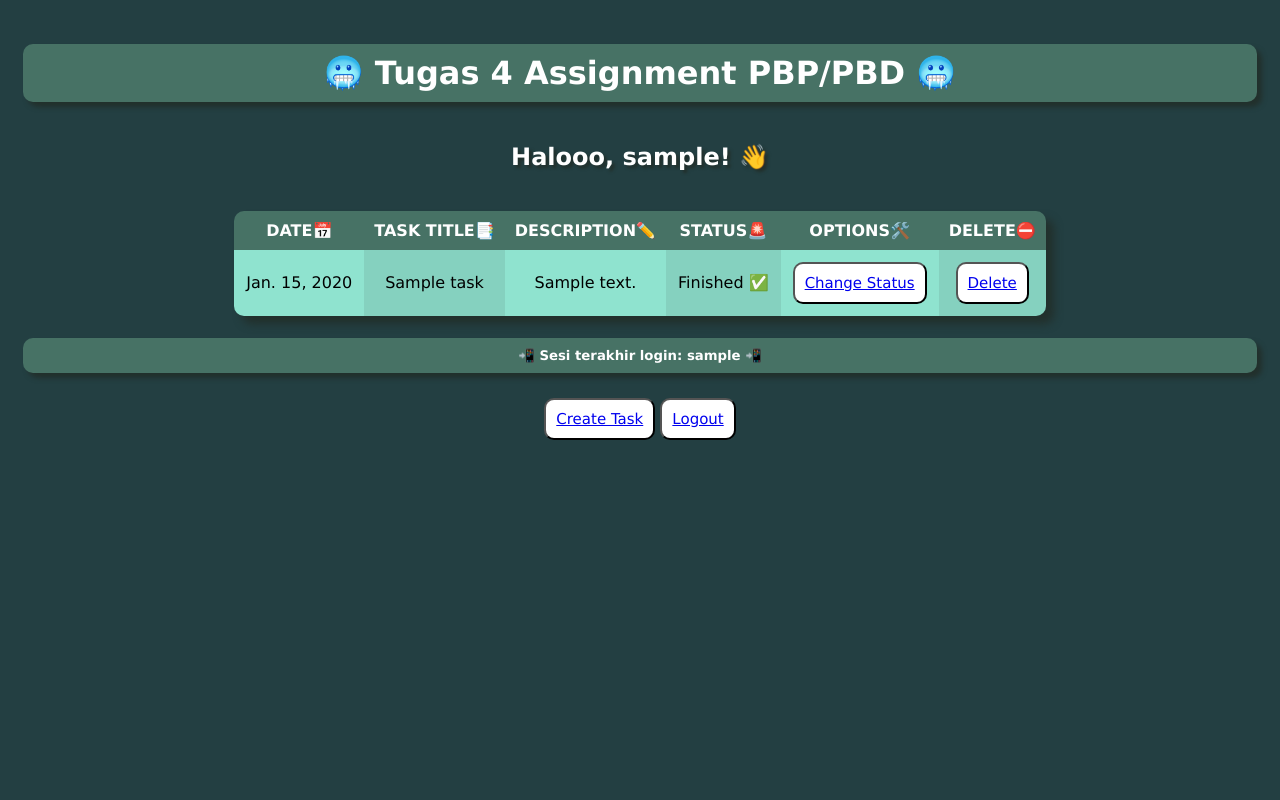
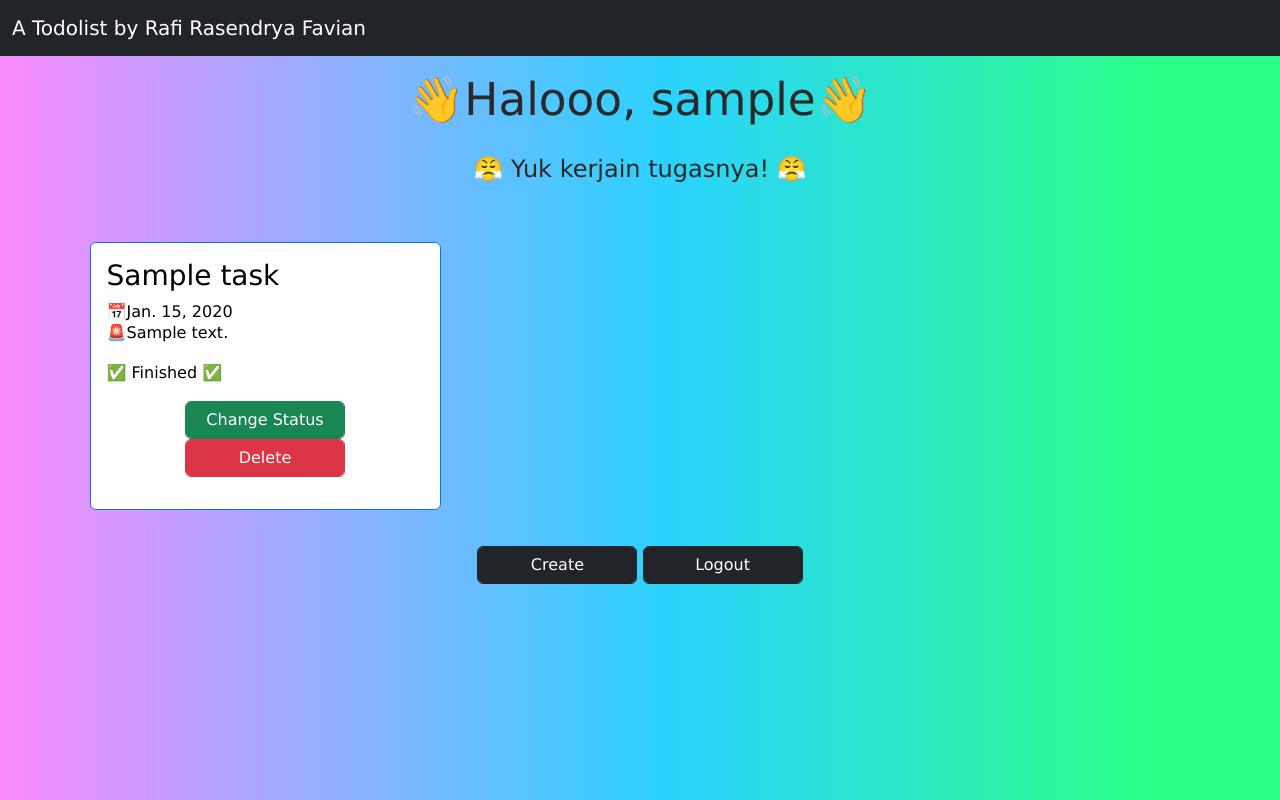
Before and after one commit to Papiann/Tugas2PBP, a Django app: template todolist/templates/todolist.html in a window 1280 px wide. Run offline with Django 4.2, Linux system fonts and the light colour scheme; tables that the repository leaves empty hold one stand-in row (values such as "Sample post"); the template is opened without the code that fills it: values that come from a table or form of the project are taken from there, most other values are stand-ins (such as "Sample title", 1, 10 or a date in 2020).

Commit message:
Finish all except README.md

```diff
--- a/todolist/templates/todolist.html
+++ b/todolist/templates/todolist.html
@@ -2,138 +2,76 @@
 
 {% block content %}
 
+<!-- BOOTSTRAP -->
+<head>
+    <meta name="viewport" content="width=device-width, initial-scale=1.0">
+    <link href="https://cdn.jsdelivr.net/npm/bootstrap@5.2.1/dist/css/bootstrap.min.css" rel="stylesheet" integrity="sha384-iYQeCzEYFbKjA/T2uDLTpkwGzCiq6soy8tYaI1GyVh/UjpbCx/TYkiZhlZB6+fzT" crossorigin="anonymous">
+</head>
+
 <!-- Style HTML-->
 <style>
     /* JUDUL */
-    .judul {
+    .mt-5 {
         text-align: center;
-        background-color: #477265;
-        border-radius: 10px 10px 10px 10px;
-        color: rgb(255, 255, 255);
+        color: rgb(41, 41, 41);
         padding: 10px;
         font-family: 'verdana';
-        box-shadow: 5px 5px 5px #22302c;
+    }
+    .mb-5 {
+        text-align: center;
+        color: rgb(41, 41, 41);
+        padding: 10px;
+        font-family: 'verdana';
     }
     /* BODY TEMPLATE*/
     body {
         font-family: 'verdana';
         padding: 15px;
-        background-color: #233f42;
-        color: #ffffff;
-    }
-    /* HALOOO, USERNAME */
-    .username {
-        text-align:center;
-        font-size: 24px;
-        text-shadow: 3px 3px 3px #22302c;
-    }
-    /* KOTAK TABEL */
-    .tabel {
-        padding: 12px 15px;
-        border-collapse: collapse;
-        border-radius: 10px 10px 10px 10px;
-        overflow: hidden;
-        box-shadow: 8px 8px 8px #22302c;
-        margin-left: auto;
-        margin-right: auto;
-    }
-    /* KOTAK JUDUL TABEL */
-    .boxJudulTabel {
-        text-transform: uppercase;
-        background-color: #477265;
-    }
-    /* JUDUL TABEL */
-    .judulTabel {
-        padding: 10px;
-    }
-    /* FONT ISI TABEL */
-    .fontIsiTabel {
-        color: black;
-    }
-    /* KOLOM GANJIL */
-    .ganjil {
-        text-align: center;
-        padding: 12px;
-        background-color: #8FE3CF;
-    }
-    /* KOLOM GENAP */
-    .genap {
-        text-align: center;
-        padding: 12px;
-        background-color: #85d1bf;
-    }
-    /* SESI LOGIN */
-    .sesiLogin {
-        text-align:center;
-        background-color: #477265;
-        border-radius: 10px 10px 10px 10px;
-        color: rgb(255, 255, 255);
-        padding: 10px;
-        box-shadow: 5px 5px 5px #22302c;
-    }
-    /* BUTTON */
-    .tombol {
-        text-align:center;
-        background-color: rgb(255, 255, 255);
-        border-radius: 10px 10px 10px 10px;
-        color: rgb(255, 255, 255);
-        padding: 10px;
-        font-family: 'verdana';
-        font-size: 15px;
+        background-image: linear-gradient(90deg, #FA8BFF 0%, #2BD2FF 52%, #2BFF88 90%);
+        color: #000000;
     }
 </style>
+<nav class="navbar navbar-dark bg-dark fixed-top">
+    <div class="container-fluid">
+      <a class="navbar-brand" style="text-align: center"href="#">A Todolist by Rafi Rasendrya Favian</a>
+    </div>
+</nav>
+<body>
+    <h1 class="mt-5" style="font-size: 12mm;">👋Halooo, {{username}}👋</h1>
+    <h4 class="mb-5">😤 Yuk kerjain tugasnya! 😤 </h4>
 
-    <h1 class="judul">🥶 Tugas 4 Assignment PBP/PBD 🥶</h1>
+    <div class="row row-cols-md-3 mx-auto" style="width: 90%;">
 
-<body>
-    <h5 class="username"> Halooo, {{username}}! 👋 </h5>
+      {% for todo in list_todolist %}
+        <div class="col">
+            <div class="card border-primary mb-3">
+                <div class="card-body">
 
-    <table class="tabel">
-      <tr class="boxJudulTabel">
-        <th class="judulTabel">Date📅</th>
-        <th class="judulTabel">Task Title📑</th>
-        <th class="judulTabel">Description✏️</th>
-        <th class="judulTabel">Status🚨</th>
-        <th class="judulTabel">Options🛠️</th>
-        <th class="judulTabel">Delete⛔</th>
-      </tr>
-      {% comment %} Add the data below this line {% endcomment %}
-      {% for todo in list_todolist %}
-      <tr class="fontIsiTabel">
-        <td class="ganjil">{{todo.date}}</td>
-        <td class="genap">{{todo.title}}</td>
-        <td class="ganjil">{{todo.description}}</td>
-        <td class="genap">
-            {% if todo.is_finished %}
-            Finished ✅
-            {% else %}
-            Not Finished ❌
-            {% endif%}
-        </td>
-        <td class="ganjil">
-            <button class="tombol">
-                <a href="{% url 'todolist:options' todo.id %}" title="">Change Status</a>
-            </button>
-        </td>
-        <td class="genap">
-            <button class="tombol">
-                <a href="{% url 'todolist:delete' todo.id %}" title="">Delete</a>
-            </button>
-        </td>
-      </tr>
+                    <h3 class="card-title" style="padding-bottom: 5px">{{todo.title}}</h3>
+                    <h6 class="card-subtitle">📅{{todo.date}}</h6>
+                    <p class="card-text">🚨{{todo.description}}</p>
+                    <p class="card-text">
+                        {% if todo.is_finished %}
+                        ✅ Finished ✅
+                        {% else %}
+                        ❌ Not Finished ❌
+                        {% endif%}
+                    </p>
+
+                    <p style="text-align: center;">
+                        <a style="width: 10rem;" class="btn login_btn btn btn-success form-control" href="options/{{todo.id}}">Change Status</a>
+                        <a style="width: 10rem;" class="btn login_btn btn btn-danger form-control lg" href="delete/{{todo.id}}">Delete</a>
+                    </p>
+                </div>
+            </div>
+        </div>
       {% endfor %}
-    </table>
+    </div>
+
+    <p style="text-align: center; padding: 20px;">
+        <a style="width: 10rem" class="btn login_btn btn btn-dark form-control" href="{% url 'todolist:create' %}">Create</a>
+        <a style="width: 10rem" class="btn login_btn btn btn-dark form-control" href="{% url 'todolist:logout' %}">Logout</a>
+    </p>
+
 </body>
-
-<h5 class="sesiLogin">📲 Sesi terakhir login: {{ last_login }} 📲</h5>
-<table style= "margin-left: auto; margin-right: auto";>
-    <td>
-        <button class="tombol">
-            <a href="{% url 'todolist:create' %}">Create Task</a>
-        </button>
-        <button class="tombol">
-            <a href="{% url 'todolist:logout' %}">Logout</a>
-        </button>
-    </td>
-</table>
 {% endblock content %}
```
Also changed, not shown: todolist/templates/login.html (+5 -4 lines), todolist/templates/README.md (added).
